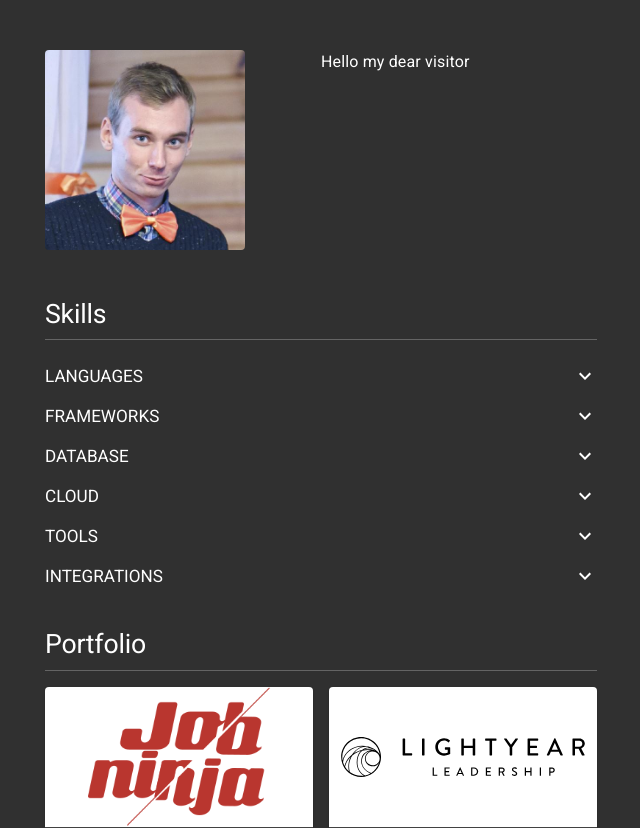
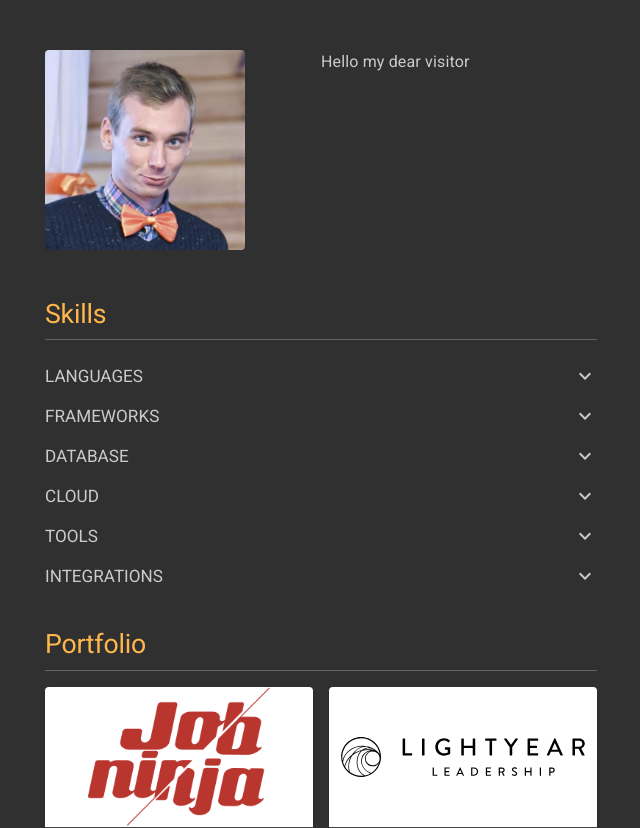
Before and after one commit to IpShot/zhernosek.com, a Next.js app: page / in a window 1280 px wide. Shown: the top 828 px of the page, without its empty margins (319-959 px from the left). Built offline with nearby package versions, Linux system fonts and the light colour scheme.

Commit message:
update typography

```diff
--- a/components/ProjectCard.js
+++ b/components/ProjectCard.js
@@ -50,7 +50,7 @@ export default function ProjectCard(project, idx) {
             <Typography gutterBottom variant="h5" component="h3">
               {name}
             </Typography>
-            <Typography noWrap variant="body2" color="textSecondary" component="p">
+            <Typography noWrap variant="body2" component="p">
               {desc}
             </Typography>
           </CardContent>
--- a/pages/index.js
+++ b/pages/index.js
@@ -90,7 +90,7 @@ function Skill({ name, level }, idx) {
   return (
     <ListItem key={idx} alignItems="center" className={classes.skillItem}>
       <ListItemText disableTypography>
-        <Typography variant="h3">
+        <Typography component="span" variant="h3">
           {name}
         </Typography>
       </ListItemText>
@@ -117,7 +117,7 @@ function SkillsSection([ section, skills ], idx) {
         className={classes.skillsSectionName}
       >
         <ListItemText disableTypography className={classes.skillsSectionText}>
-          <Typography component="span" variant="h3">
+          <Typography component="h3" variant="h3">
             {section}
           </Typography>
         </ListItemText>
--- a/theme.js
+++ b/theme.js
@@ -8,6 +8,9 @@ const theme = responsiveFontSizes(createMuiTheme({
     image: {
       hover: 'rgba(0, 0, 0, 0.25)',
     },
+    text: {
+      primary: 'rgba(255, 255, 255, 0.75)',
+    },
   },
   typography: {
     h1: {
@@ -17,11 +20,18 @@ const theme = responsiveFontSizes(createMuiTheme({
     h2: {
       fontSize: 28,
       fontWeight: 400,
+      color: '#ffb74d',
     },
     h3: {
       fontSize: 18,
       fontWeight: 400,
     },
+    h5: {
+      color: '#fff',
+    },
+    h6: {
+      color: '#fff',
+    },
   },
 }));
 
```
